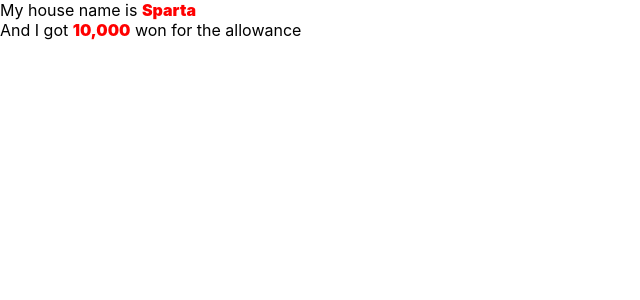
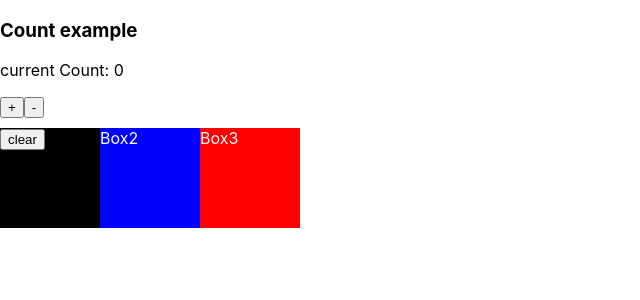
Before and after one commit to YoungHwan90s/React.js-Practice, a React (Create React App) app in the folder week-2/: page / in a window 1280 px wide. Shown: the top 300 px of the page, without its empty margins (0-640 px from the left). Built offline with nearby package versions, Linux system fonts and the light colour scheme.

Commit message:
React Hooks - React.memo & useCallback

```diff
--- a/week-2/src/App.jsx
+++ b/week-2/src/App.jsx
@@ -1,8 +1,39 @@
-import React from "react";
-import GrandFather from "./components/Grandfather"
+import React, { useState, useCallback } from "react";
+import Box1 from "./components/Box1";
+import Box2 from "./components/Box2";
+import Box3 from "./components/Box3";
 
 function App() {
-  return <GrandFather />;
+  const [count, setCount] = useState(0);
+  const plusButtonHandler = () => {
+    setCount(count + 1);
+  };
+
+  const minusButtonHandler = () => {
+    setCount(count - 1);
+  };
+
+  const initCount = useCallback(() => {
+    console.log(`Changed from ${count} to 0`)
+    setCount(0)
+  }, [count])
+
+  return (
+    <div>
+      <h3>Count example</h3>
+      <p>current Count: {count}</p>
+      <button onClick={plusButtonHandler}>+</button>
+      <button onClick={minusButtonHandler}>-</button>
+      <div style={{
+        display: "flex",
+        marginTop: "10px"
+      }}>
+        <Box1 initCount={initCount}/>
+        <Box2 />
+        <Box3 />
+      </div>
+    </div>
+  );
 }
 
 export default App;
--- /dev/null
+++ b/week-2/src/components/Box1.jsx
@@ -0,0 +1,25 @@
+import React from "react";
+
+const style = {
+  width: "100px",
+  height: "100px",
+  backgroundColor: "black",
+  color: "white",
+};
+
+function Box1({ initCount }) {
+  console.log("Box1 component is rendered");
+  return (
+    <div style={style}>
+      <button
+        onClick={() => {
+          initCount();
+        }}
+      >
+        clear
+      </button>
+    </div>
+  );
+}
+
+export default React.memo(Box1);
--- /dev/null
+++ b/week-2/src/components/Box2.jsx
@@ -0,0 +1,15 @@
+import React from "react";
+
+const style = {
+  width: "100px",
+  height: "100px",
+  backgroundColor: "blue",
+  color: "white",
+};
+
+function Box2() {
+  console.log("Box2 component is rendered");
+  return <div style={style}>Box2</div>;
+}
+
+export default React.memo(Box2);
--- /dev/null
+++ b/week-2/src/components/Box3.jsx
@@ -0,0 +1,15 @@
+import React from "react";
+
+const style = {
+  width: "100px",
+  height: "100px",
+  backgroundColor: "red",
+  color: "white",
+};
+
+function Box3() {
+  console.log("Box3 component is rendered");
+  return <div style={style}>Box3</div>;
+}
+
+export default React.memo(Box3);
--- a/week-2/src/components/Child.jsx
+++ /dev/null
@@ -1,21 +0,0 @@
-import React, { useContext } from 'react'
-import { FamilyContext } from '../context/FamilyContext'
-
-const style = {
-    color: "red",
-    fontWeight: "900",
-}
-
-
-function Child() {
-    const data = useContext(FamilyContext)
-
-  return (
-    <div>
-        My house name is <span style={style}>{data.houseName}</span> <br />
-        And I got <span style={style}>{data.pocketMoney}</span> won for the allowance
-    </div>
-  )
-}
-
-export default Child
--- a/week-2/src/components/Father.jsx
+++ /dev/null
@@ -1,8 +0,0 @@
-import React from 'react'
-import Child from './Child'
-
-function Father() {
-  return <Child />
-}
-
-export default Father
--- a/week-2/src/components/Grandfather.jsx
+++ /dev/null
@@ -1,19 +0,0 @@
-import React from 'react'
-import Father from './Father'
-import { FamilyContext } from '../context/FamilyContext'
-
-function Grandfather() {
-    const houseName = "Sparta"
-    const pocketMoney = "10,000"
-
-  return (
-    <FamilyContext.Provider value={{
-        houseName,
-        pocketMoney
-    }}>
-        <Father />
-    </FamilyContext.Provider>
-  )
-}
-
-export default Grandfather
```
